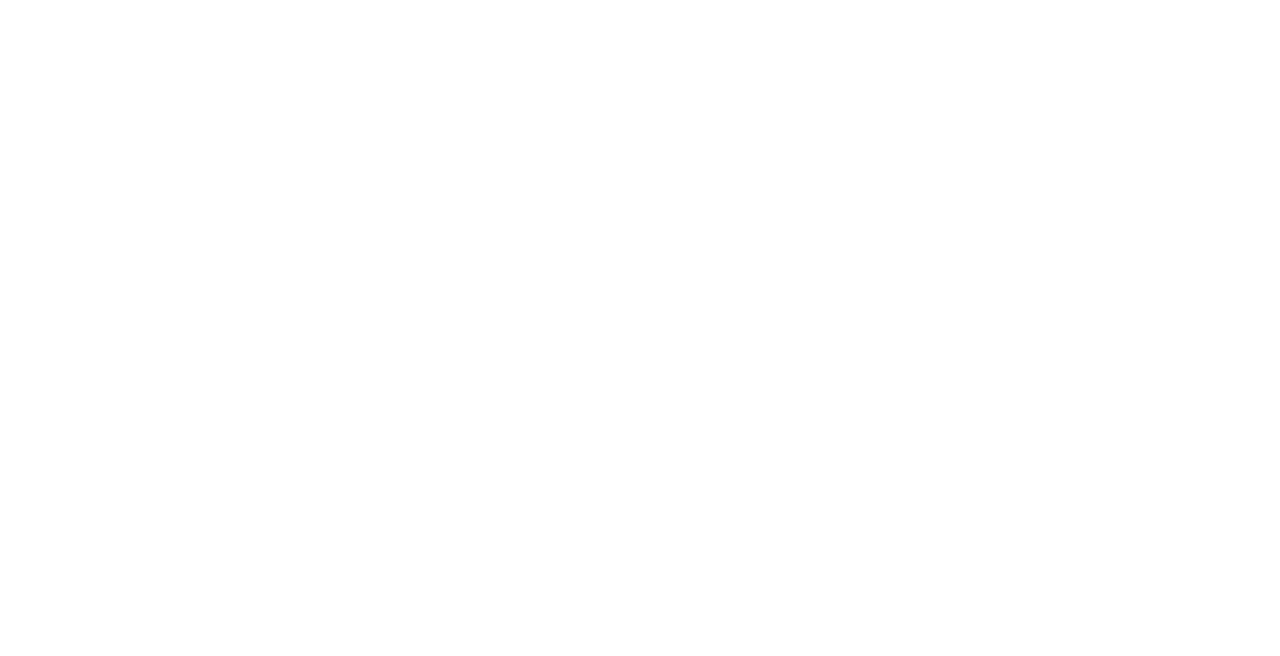
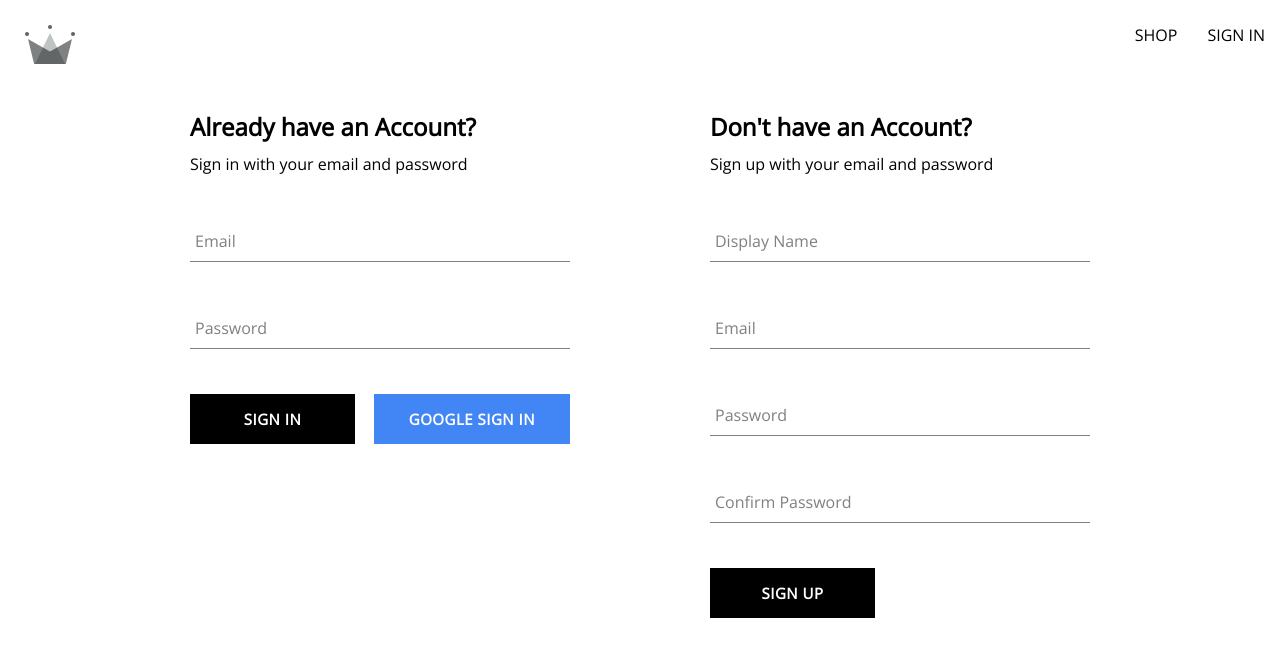
Before and after one commit to Pg1606/CRWN-Clothing, a React (Create React App) app: page /auth in a window 1280 px wide. Before the commit this address had no page. Shown: the top 656 px of the page. Built offline with nearby package versions, Linux system fonts and the light colour scheme.

Commit message:
created authentication page component alongside sign in form

```diff
--- a/src/App.js
+++ b/src/App.js
@@ -3,7 +3,7 @@
 import Navigation from "./routes/navigation/navigation.component.jsx";
 
 import Home from "./routes/home/home.component";
-import SignIn from "./routes/sign-in/sign-in.component";
+import Authentication from "./routes/authentication/authentication.component";
 
 const Shop = () => {
   return <h1>This is the Shop Page</h1>;
@@ -14,7 +14,7 @@
     <Routes>
       <Route path="/" element={<Navigation />}>
         <Route index element={<Home />} />       <Route path="shop" element={<Shop />} />
-        <Route path="sign-in" element={<SignIn />} />
+        <Route path="auth" element={<Authentication />} />
       </Route>
     </Routes>
   );
--- a/src/components/button/button.styles.scss
+++ b/src/components/button/button.styles.scss
@@ -9,7 +9,7 @@
   background-color: black;
   color: white;
   text-transform: uppercase;
-  font-family: 'Open Sans Condensed';
+  font-family: 'Open Sans';
   font-weight: bolder;
   border: none;
   cursor: pointer;
--- /dev/null
+++ b/src/components/sign-in-form/sign-in-form.component.jsx
@@ -0,0 +1,96 @@
+import { useState } from "react";
+
+import FormInput from "../form-input/form-input.component";
+import Button from "../button/button.component";
+
+import {
+  signInWithGooglePopup,
+  createUserDocumentFromAuth,
+  signInAuthUserWithEmailAndPassword
+} from "../../utils/firebase/firebase.utils";
+
+import './sign-in-form.styles.scss';
+
+const defaultFormFields = {
+  email: '',
+  password: ''
+}
+
+const SignInForm = () => {
+  const [formFields, setFormFields] = useState(defaultFormFields);
+  const { email, password } = formFields;
+
+  const logGoogleUser = async () => {
+    const { user } = await signInWithGooglePopup();
+    await createUserDocumentFromAuth(user);
+  };
+
+  const resetFormFields = () => {
+    setFormFields(formFields => (defaultFormFields));
+  }
+
+  const handleSubmit = async (event) => {
+    event.preventDefault();
+
+    try {
+      const { user } = await signInAuthUserWithEmailAndPassword(
+        email,
+        password
+      );
+      console.log(user);
+      resetFormFields();
+    } catch(error) {
+      switch(error.code) {
+        case 'auth/wrong-password':
+          alert('incorrect password for email');
+          break;
+        case 'auth/user-not-found':
+          alert('no user associated with this email');
+          break;
+        default:
+          console.log(error);
+      }
+    }
+  };
+
+  const handleChange = (event) => {
+    const { name, value } = event.target;
+
+    setFormFields(formFields => ({ ...formFields, [name]: value }))
+  };//this is to check the prev state of the fields u can imagine formfeilds as prevState
+
+  return (
+    <div className="sign-in-container">
+      <h2>Already have an Account?</h2>
+      <span>Sign in with your email and password</span>
+      <form onSubmit={handleSubmit}>
+
+        <FormInput
+          label="Email"
+          type="email"
+          required
+          onChange={handleChange}
+          name="email"
+          value={email}
+        />
+
+        <FormInput
+          label="Password"
+          type="password"
+          required
+          onChange={handleChange}
+          name="password"
+          value={password}
+        />
+        <div className="buttons-container">
+          <Button type="submit">Sign In</Button>
+          <Button type="button" buttonType='google' onClick={logGoogleUser}>
+            GOOGLE SIGN IN
+          </Button>
+        </div>
+      </form>
+    </div>
+  );
+};
+
+export default SignInForm;
--- /dev/null
+++ b/src/components/sign-in-form/sign-in-form.styles.scss
@@ -0,0 +1,14 @@
+.sign-in-container {
+  display: flex;
+  flex-direction: column;
+  width: 380px;
+
+  h2 {
+    margin: 10px 0;
+  }
+
+  .buttons-container {
+    display: flex;
+    justify-content: space-between;
+  }
+}
--- a/src/components/sign-up-form/sign-up-form.component.jsx
+++ b/src/components/sign-up-form/sign-up-form.component.jsx
@@ -58,7 +58,7 @@
 
   return (
     <div className="sign-up-container">
-      <h2>Don't have an Account</h2>
+      <h2>Don't have an Account?</h2>
       <span>Sign up with your email and password</span>
       <form onSubmit={handleSubmit}>
         <FormInput
--- a/src/routes/sign-in/sign-in.component.jsx
+++ b/src/routes/authentication/authentication.component.jsx
@@ -1,16 +1,11 @@
 //import { useEffect } from 'react';
 //import { getRedirectResult } from 'firebase/auth';
+import SignUpForm from '../../components/sign-up-form/sign-up-form.component';
+import SignInForm from '../../components/sign-in-form/sign-in-form.component';
 
-import {
-  //auth,
-  signInWithGooglePopup,
-  //signInWithGoogleRedirect,
-  createUserDocumentFromAuth
-} from '../../utils/firebase/firebase.utils';
+import './authentication.styles.scss';
 
-import SignUpForm from '../../components/sign-up-form/sign-up-form.component';
-
-const SignIn = () => {
+const Authentication = () => {
   // useEffect(() => {
   //   const asyncFn = async () => {
   //     const response = await getRedirectResult(auth);
@@ -22,19 +17,12 @@
   //   asyncFn();
   // }, []);
   //<button onClick={signInWithGoogleRedirect}>Sign in with Google Redirect</button>
-
-  const logGoogleUser = async () => {
-    const { user } = await signInWithGooglePopup();
-    const userDocRef = await createUserDocumentFromAuth(user);
-  };
-
   return (
-    <div>
-      <h1>Sign In Page</h1>
-      <button onClick={logGoogleUser}>Sign in with Google Popup</button>
+    <div className='authentication-container'>
+      <SignInForm />
       <SignUpForm />
     </div>
   );
 };
 
-export default SignIn;
+export default Authentication;
--- /dev/null
+++ b/src/routes/authentication/authentication.styles.scss
@@ -0,0 +1,6 @@
+.authentication-container {
+  display: flex;
+  width: 900px;
+  justify-content: space-between;
+  margin: 30px auto;
+}
--- a/src/routes/navigation/navigation.component.jsx
+++ b/src/routes/navigation/navigation.component.jsx
@@ -18,7 +18,7 @@
           <Link className="nav-link" to="/shop">
             SHOP
           </Link>
-          <Link className="nav-link" to="/sign-in">
+          <Link className="nav-link" to="/auth">
             SIGN IN
           </Link>
         </div>
--- a/src/utils/firebase/firebase.utils.js
+++ b/src/utils/firebase/firebase.utils.js
@@ -4,7 +4,8 @@
   //signInWithRedirect,
   signInWithPopup,
   GoogleAuthProvider,
-  createUserWithEmailAndPassword
+  createUserWithEmailAndPassword,
+  signInWithEmailAndPassword
 } from 'firebase/auth';
 import { getFirestore, doc, getDoc, setDoc } from 'firebase/firestore'; //getDoc - setting documents data //setDoc - getting documents data //collection->document->data
 
@@ -66,3 +67,9 @@
 
   return await createUserWithEmailAndPassword(auth, email, password);
 };
+
+export const signInAuthUserWithEmailAndPassword = async (email, password) => {
+  if (!email || !password) return;
+
+  return await signInWithEmailAndPassword(auth, email, password);
+}
```
